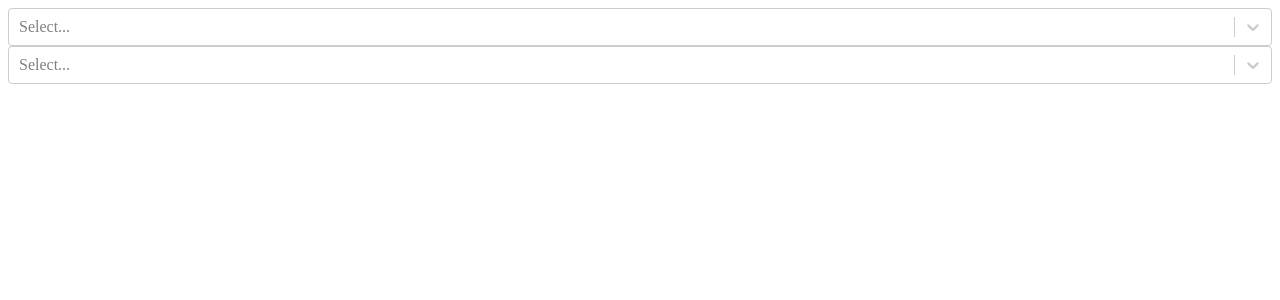
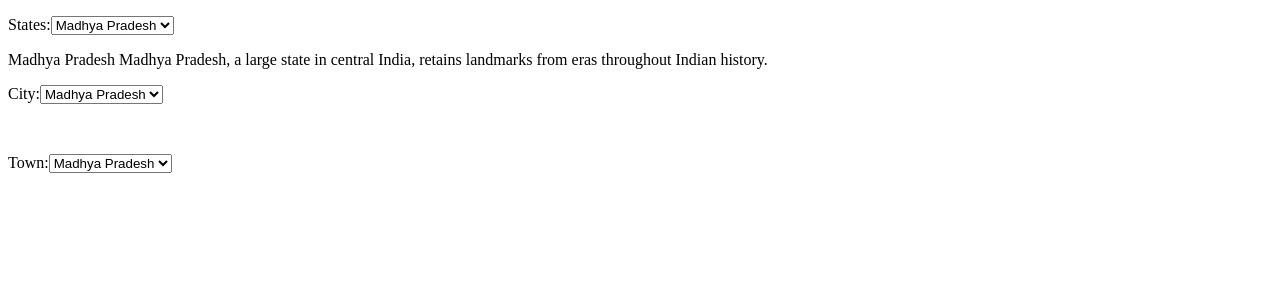
Before and after one commit to ashwani436/React-Dropdown, a React app: page / in a window 1280 px wide. Shown: the top 300 px of the page. Built offline with nearby package versions, Linux system fonts and the light colour scheme.

Commit message:
save changes

```diff
--- a/src/components/App.js
+++ b/src/components/App.js
@@ -139,14 +139,37 @@ const states = [{
 }];
 
 
-function App()
-{
-	// Do not alter/remove main div
-	return (
+const App=()=>{
+const[state,updated]=useState((states[0].name+" "+states[0].description));
+
+const optionItems=states.map((num)=>
+		 <option>{num.name}</option>
+	);
+
+    const handle=(event)=>{
+		const e=event.target.value;
+		if(e==="Madhya Pradesh"){
+			updated(states[0].name+" "+states[0].description)
+		}
+		if(e==="Jharkhand"){
+			updated(states[1].name+" "+states[1].description)
+		}
+		if(e==="Assam"){
+			updated(states[2].name+" "+states[2].description)
+		}
+		if(e==="Bihar"){
+			updated(states[3].name+" "+states[3].description)
+		}}
+
+
+	return(
 	<div id="main">
+		 <p>States:<select onChange={handle}>{optionItems}</select></p>
+		 <div id="state-name">{state}</div>
+		 <p>City:<select onChange={handle}>{optionItems}</select></p><br/>
+		 <p>Town:<select>{optionItems}</select></p><br/>
 
-		 <Select name="#city" options = {states.name} />
-		 <Select name="#landmark" options = {states.name} />
+
 	</div>
 	);
 }
--- a/src/styles/App.css
+++ b/src/styles/App.css
@@ -14,3 +14,9 @@ button{
 .bg-pink{
 	background-color:pink;
 }
+#inner{
+  min-height: 60px;
+  min-width: 10px;
+  border: 2px solid black;
+
+}
```
